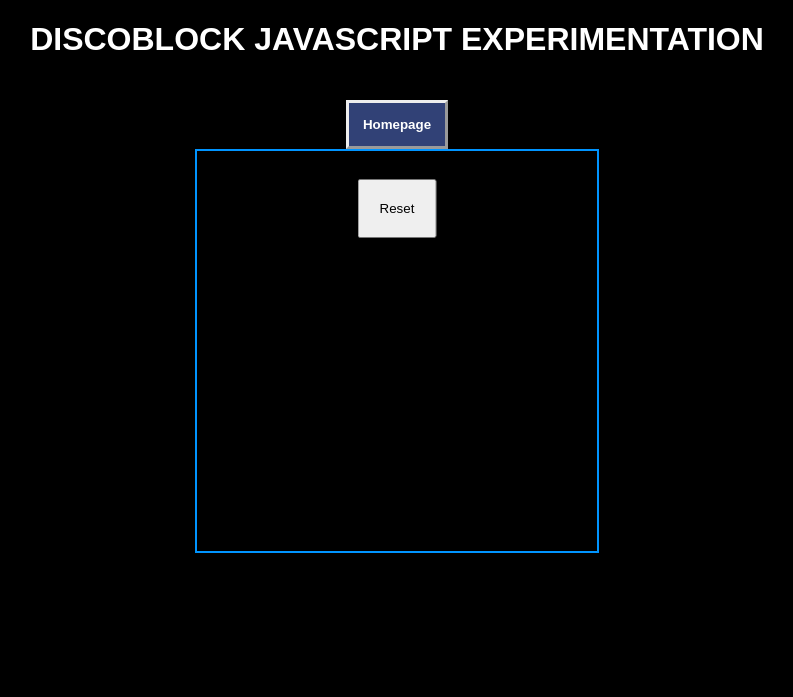
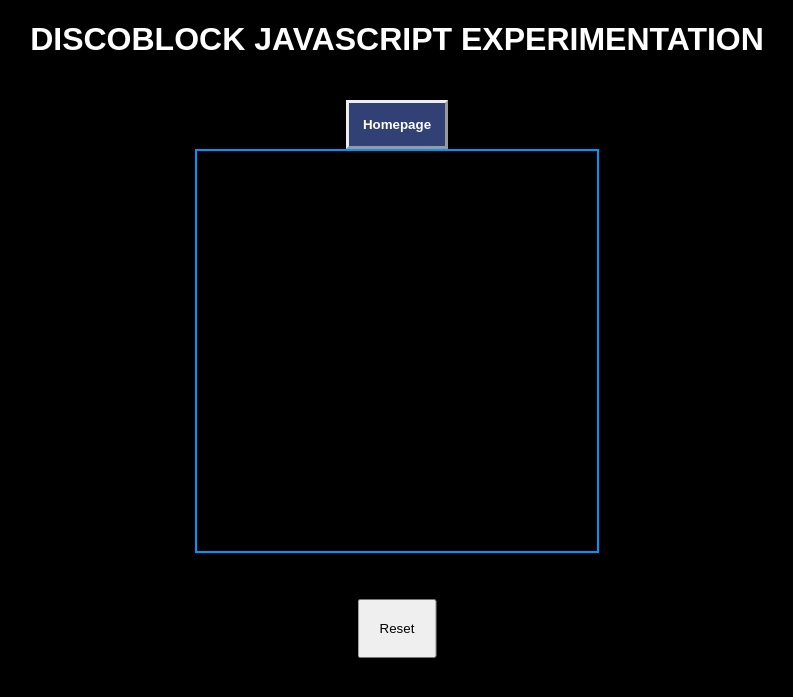
Before and after one commit to Tikaaiyl/portfolio, a PHP site: page /discoblock.html in a window 1280 px wide. Shown: the top 697 px of the page, without its empty margins (243-1036 px from the left). Run offline with PHP 8.4, Linux system fonts and the light colour scheme.

Commit message:
Update main.css

```diff
--- a/css/main.css
+++ b/css/main.css
@@ -52,5 +52,5 @@ h1 {
     left: 50%;
     transform: translateX(-50%);
     padding: 20px 20px 20px 20px;
-    margin-top: 30px;
+    margin-top: 450px;
 }
```
